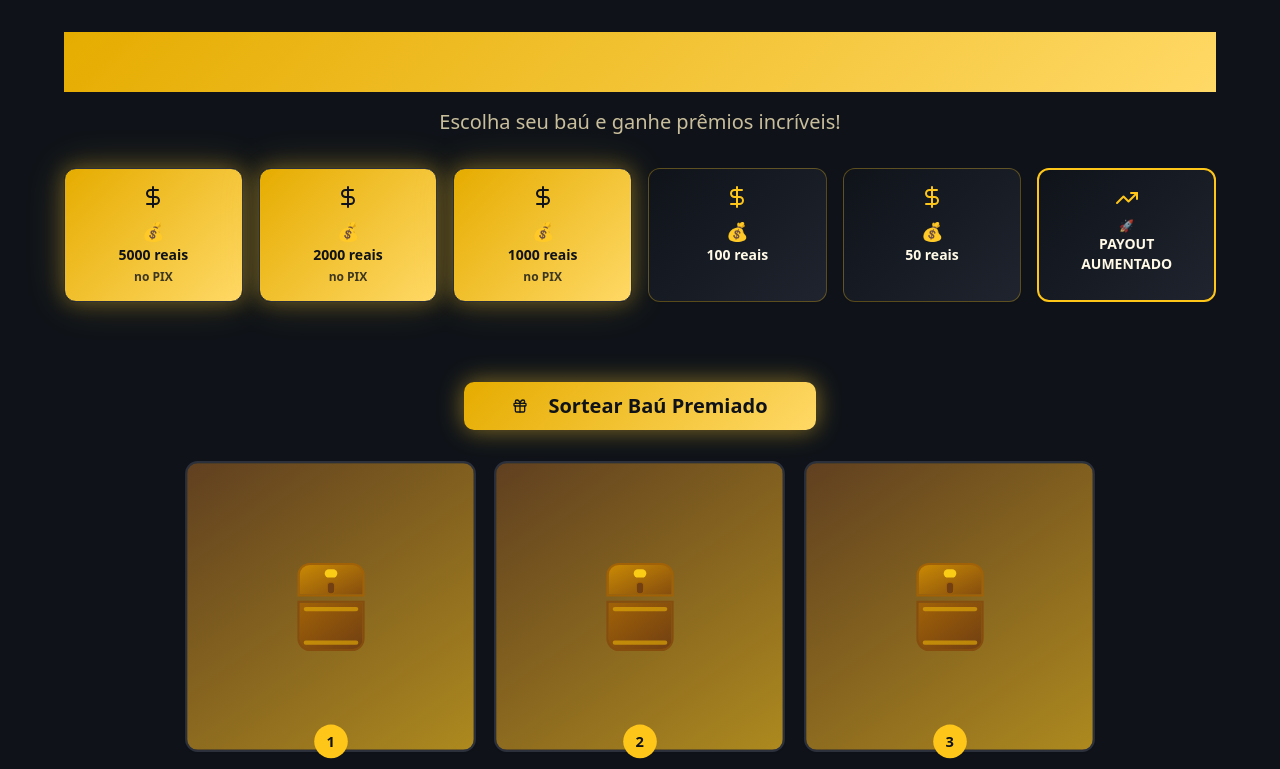
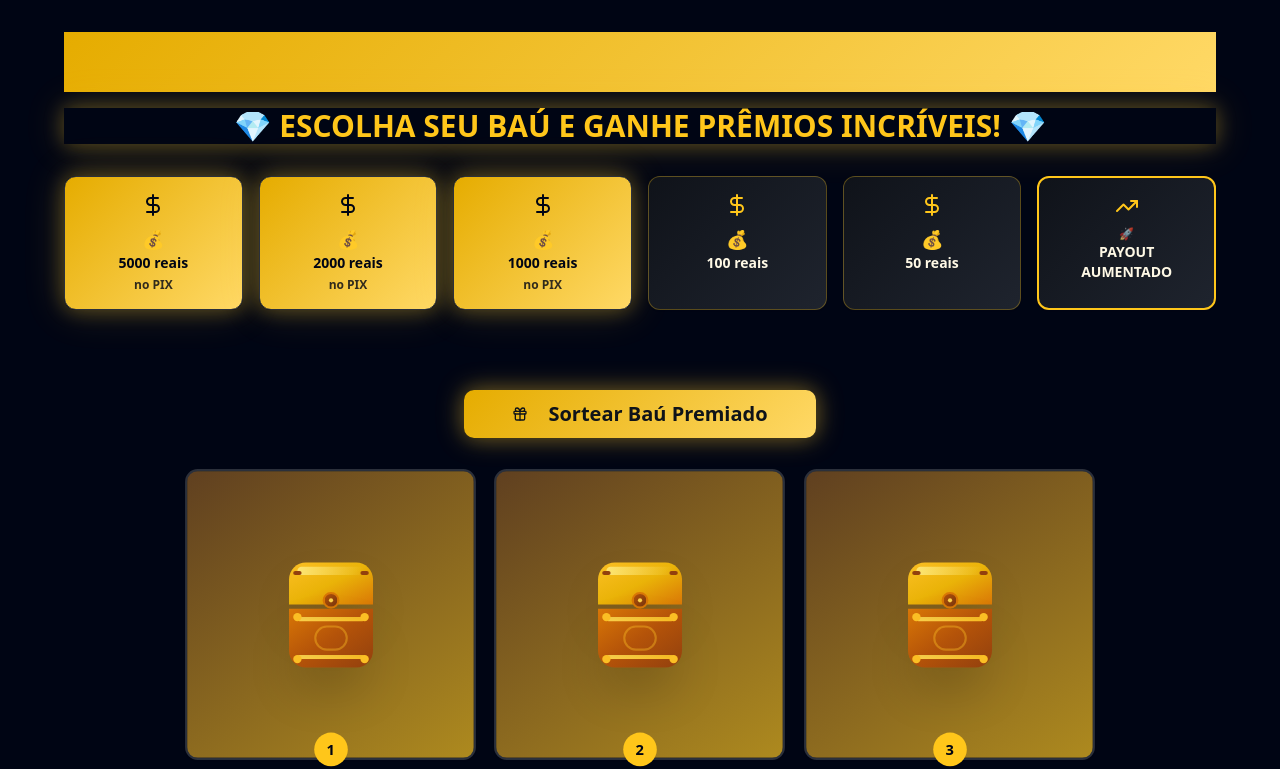
Before and after one commit to YanGuilhermeDev/bau-pix-sorteio, a React (Vite) app: page / in a window 1280 px wide. Shown: the top 769 px of the page. Built offline with nearby package versions, Linux system fonts and the light colour scheme.

Commit message:
Refactor: Improve landing page visuals
Update background color to #000214.
Enhance the main heading copy for better visibility.
Improve the visual appearance of the treasure chests.

```diff
--- a/src/components/TreasureChest.tsx
+++ b/src/components/TreasureChest.tsx
@@ -28,24 +28,40 @@ const TreasureChest = ({ index, isSpinning, isSelected, onClick, canSelect }: Tr
       onMouseLeave={() => setIsHovered(false)}
     >
       {/* Baú do tesouro */}
-      <div className="w-full h-full flex flex-col items-center justify-center">
+      <div className="w-full h-full flex flex-col items-center justify-center relative">
         {/* Tampa do baú */}
-        <div className="w-16 h-8 bg-gradient-to-br from-yellow-600 to-yellow-800 rounded-t-xl border-2 border-yellow-700 mb-1 relative">
-          <div className="absolute top-1 left-1/2 transform -translate-x-1/2 w-3 h-2 bg-yellow-400 rounded-sm"></div>
-          {/* Fechadura */}
-          <div className="absolute bottom-0 left-1/2 transform -translate-x-1/2 w-2 h-3 bg-yellow-900 rounded-sm border border-yellow-700"></div>
+        <div className="w-20 h-10 bg-gradient-to-br from-amber-400 via-yellow-500 to-amber-600 rounded-t-2xl border-3 border-amber-300 mb-1 relative shadow-2xl">
+          {/* Reflexo na tampa */}
+          <div className="absolute top-1 left-2 right-2 h-2 bg-gradient-to-r from-yellow-200/80 to-transparent rounded-full"></div>
+          {/* Dobradiças */}
+          <div className="absolute top-2 left-1 w-2 h-1 bg-amber-800 rounded-full"></div>
+          <div className="absolute top-2 right-1 w-2 h-1 bg-amber-800 rounded-full"></div>
+          {/* Fechadura ornamentada */}
+          <div className="absolute -bottom-1 left-1/2 transform -translate-x-1/2 w-4 h-4 bg-gradient-to-br from-amber-700 to-amber-900 rounded-full border-2 border-amber-600">
+            <div className="absolute top-1 left-1/2 transform -translate-x-1/2 w-1 h-1 bg-amber-300 rounded-full"></div>
+          </div>
         </div>
 
         {/* Base do baú */}
-        <div className="w-16 h-12 bg-gradient-to-br from-yellow-700 to-yellow-900 rounded-b-xl border-2 border-yellow-800 relative">
-          {/* Detalhes metálicos */}
-          <div className="absolute top-1 left-1 right-1 h-1 bg-yellow-500 rounded-full opacity-60"></div>
-          <div className="absolute bottom-1 left-1 right-1 h-1 bg-yellow-500 rounded-full opacity-60"></div>
+        <div className="w-20 h-14 bg-gradient-to-br from-amber-600 via-amber-700 to-amber-800 rounded-b-2xl border-3 border-amber-500 relative shadow-2xl">
+          {/* Detalhes metálicos ornamentados */}
+          <div className="absolute top-2 left-2 right-2 h-1 bg-gradient-to-r from-amber-300 to-amber-400 rounded-full shadow-inner"></div>
+          <div className="absolute bottom-2 left-2 right-2 h-1 bg-gradient-to-r from-amber-300 to-amber-400 rounded-full shadow-inner"></div>
+          {/* Cantos decorativos */}
+          <div className="absolute top-1 left-1 w-2 h-2 bg-amber-400 rounded-full"></div>
+          <div className="absolute top-1 right-1 w-2 h-2 bg-amber-400 rounded-full"></div>
+          <div className="absolute bottom-1 left-1 w-2 h-2 bg-amber-400 rounded-full"></div>
+          <div className="absolute bottom-1 right-1 w-2 h-2 bg-amber-400 rounded-full"></div>
+          {/* Padrão central */}
+          <div className="absolute top-1/2 left-1/2 transform -translate-x-1/2 -translate-y-1/2 w-8 h-6 border-2 border-amber-400 rounded-lg opacity-40"></div>
         </div>
 
-        {/* Brilho quando hovering */}
+        {/* Brilho mágico */}
         {(isHovered && canSelect) || isSelected ? (
-          <div className="absolute inset-0 bg-gradient-to-r from-transparent via-yellow-400/20 to-transparent rounded-lg animate-pulse"></div>
+          <>
+            <div className="absolute inset-0 bg-gradient-to-r from-transparent via-amber-300/30 to-transparent rounded-lg animate-pulse"></div>
+            <div className="absolute -inset-1 bg-gradient-to-r from-amber-400/20 via-yellow-300/40 to-amber-400/20 rounded-lg blur-sm animate-pulse"></div>
+          </>
         ) : null}
       </div>
 
--- a/src/index.css
+++ b/src/index.css
@@ -6,7 +6,7 @@
 /* Sistema de design premium para sorteio de baús */
 @layer base {
   :root {
-    --background: 220 25% 8%;
+    --background: 226 100% 4%;
     --foreground: 45 100% 95%;
 
     --card: 220 20% 12%;
@@ -57,7 +57,7 @@
 
   body {
     @apply bg-background text-foreground min-h-screen;
-    background: linear-gradient(135deg, hsl(220 25% 8%), hsl(220 20% 12%));
+    background: linear-gradient(135deg, hsl(226 100% 4%), hsl(226 90% 6%));
   }
 }
 
--- a/src/pages/Index.tsx
+++ b/src/pages/Index.tsx
@@ -60,8 +60,8 @@ const Index = () => {
             <h1 className="text-4xl md:text-6xl font-bold gradient-gold bg-clip-text text-transparent mb-4 animate-fade-in-up">
               🎰 Sorteio dos Baús Premiados
             </h1>
-            <p className="text-xl text-muted-foreground animate-fade-in-up" style={{animationDelay: '0.2s'}}>
-              Escolha seu baú e ganhe prêmios incríveis!
+            <p className="text-2xl md:text-3xl font-bold text-accent animate-fade-in-up treasure-glow" style={{animationDelay: '0.2s'}}>
+              💎 ESCOLHA SEU BAÚ E GANHE PRÊMIOS INCRÍVEIS! 💎
             </p>
           </div>
 
```
